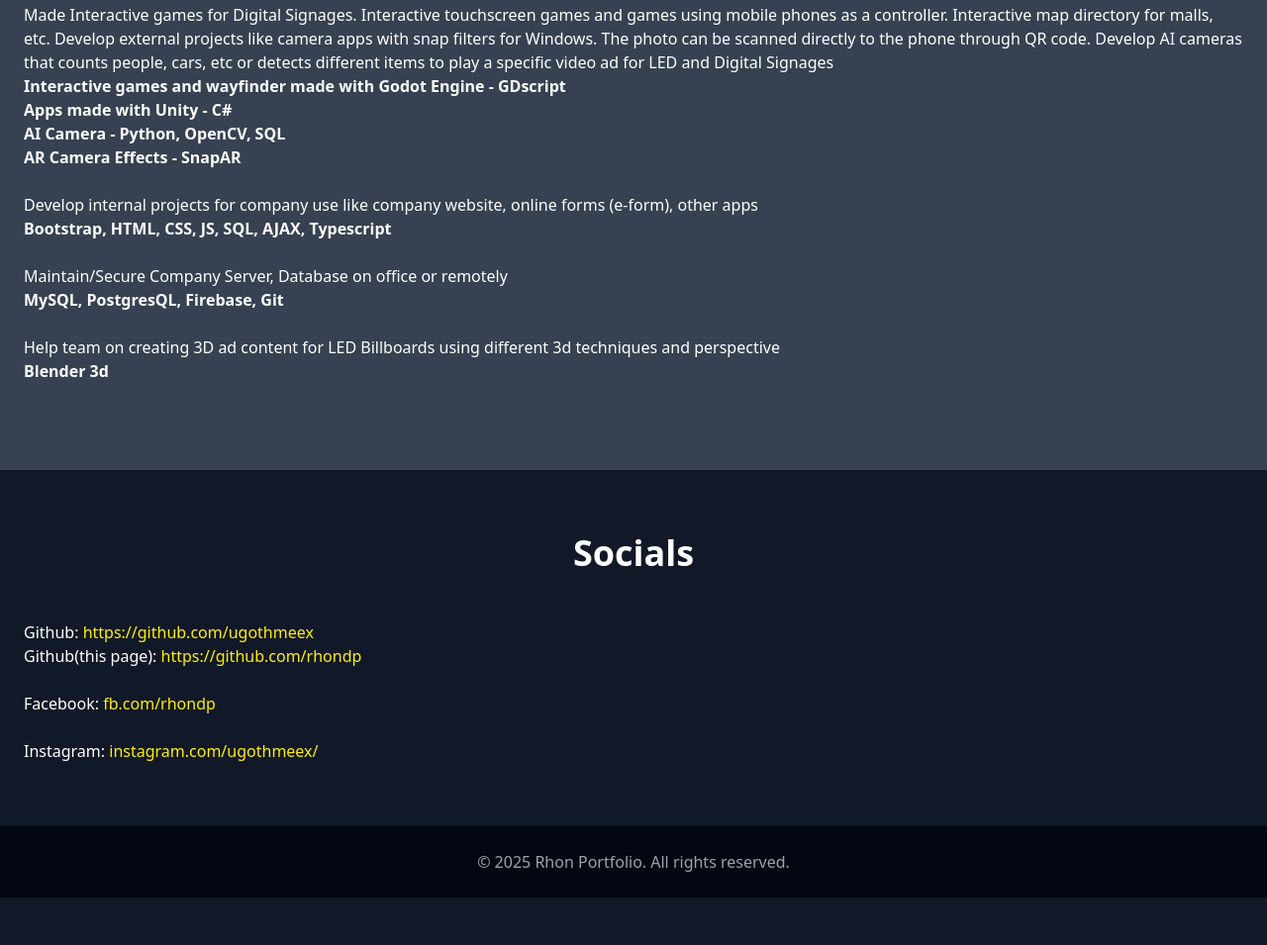
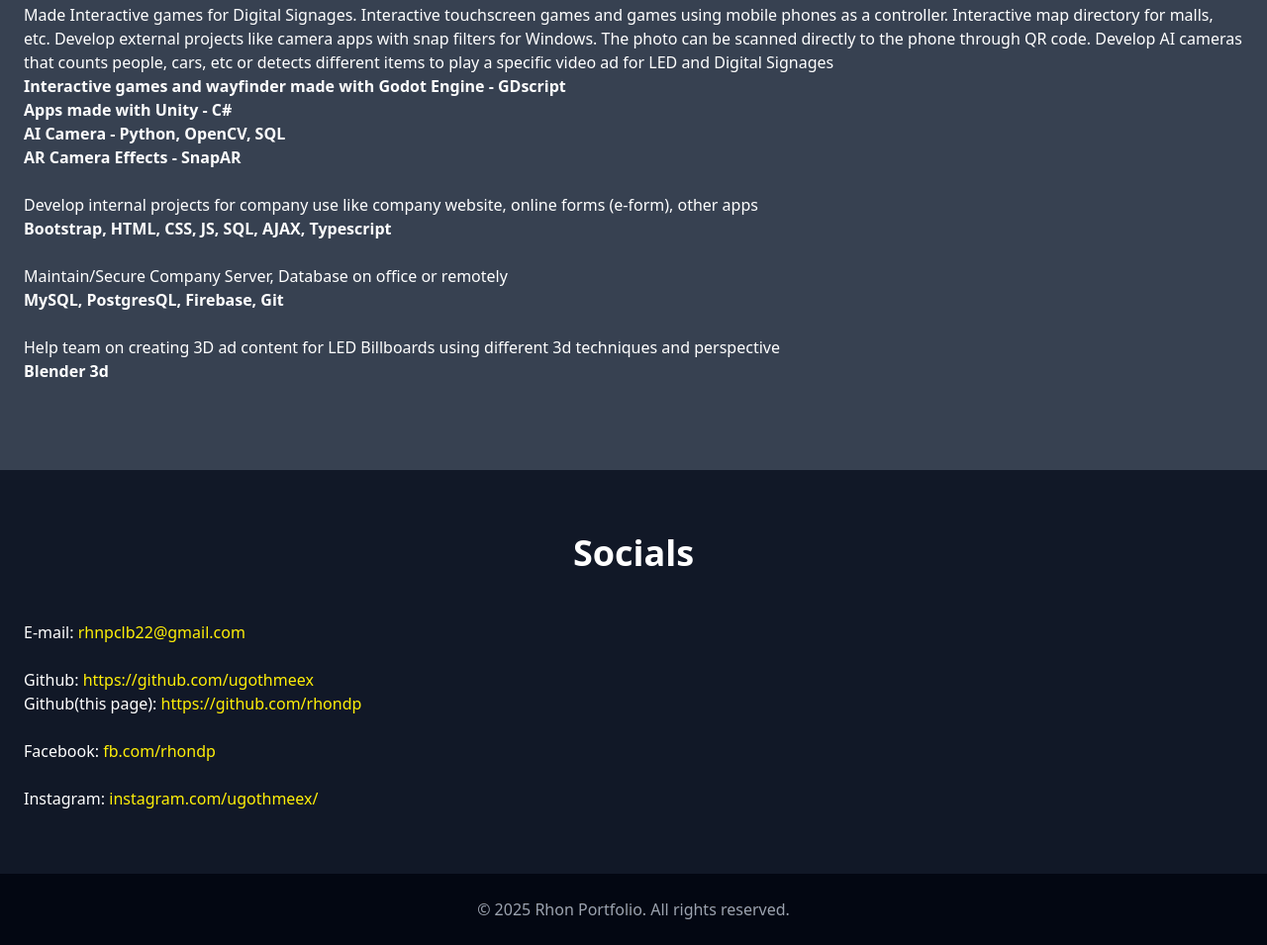
Before and after one commit to rhondp/rhondp.github.io, a plain HTML site: page index.html in a window 1280 px wide. Shown: the part 5359-6314 px from the top of the page at 99% size. Before the commit the page ends 6266 px from the top, so only its background shows below. Drawn offline with nearby package versions, Linux system fonts and the light colour scheme.

Commit message:
add email

```diff
--- a/index.html
+++ b/index.html
@@ -569,6 +569,8 @@ Help team on creating 3D ad content for LED Billboards using different 3d techni
       <h2 class="text-4xl font-bold text-center mb-12">Socials</h2>
 
       <p>
+        E-mail: <a style="color: #ffef08;">rhnpclb22@gmail.com</a><br><br>
+
         Github: <a href="https://github.com/ugothmeex" style="color: #ffef08;">https://github.com/ugothmeex</a><br>
         Github(this page): <a href="https://github.com/rhondp" style="color: #ffef08;">https://github.com/rhondp</a><br><br>
         Facebook: <a href="https://www.facebook.com/rhondp" style="color: #ffef08;">fb.com/rhondp</a><br><br>
```
